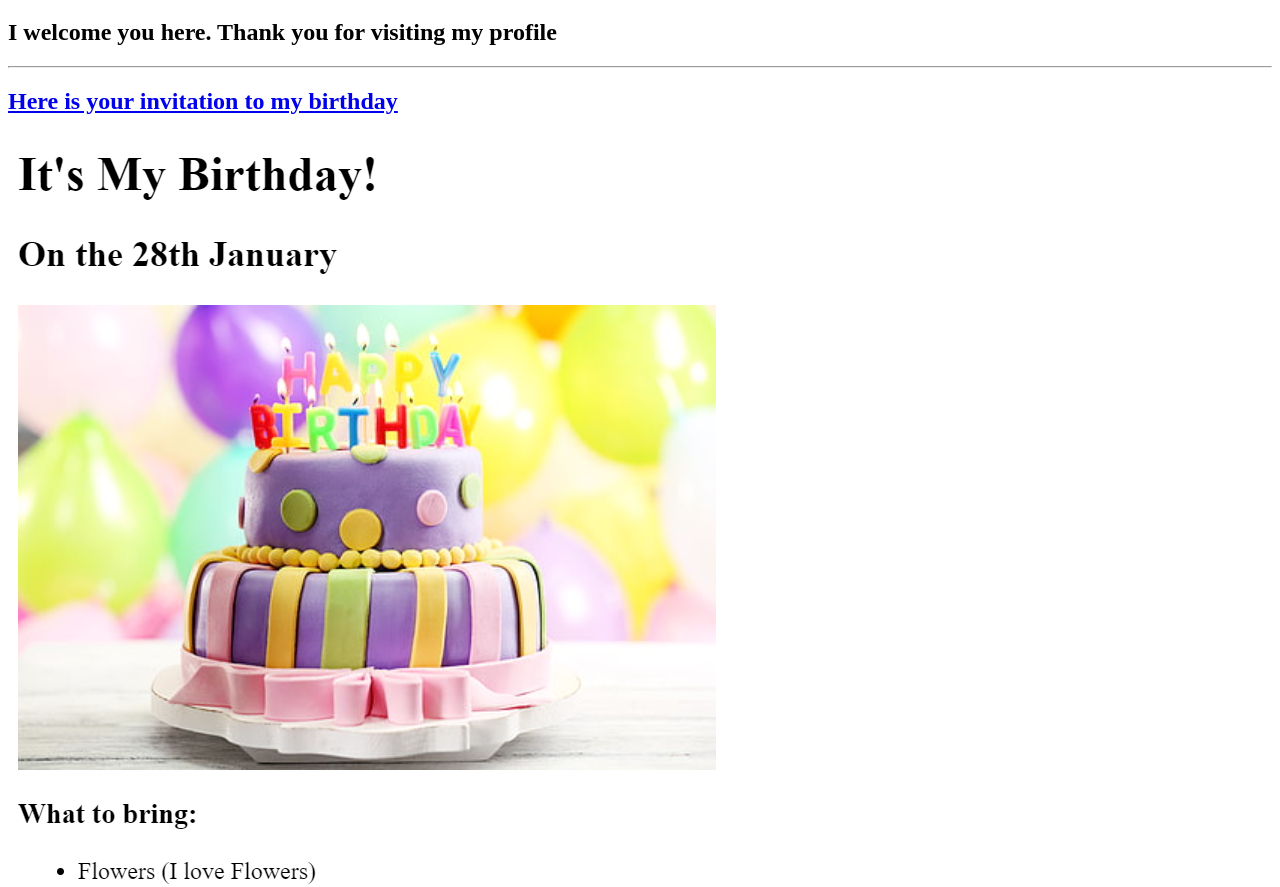
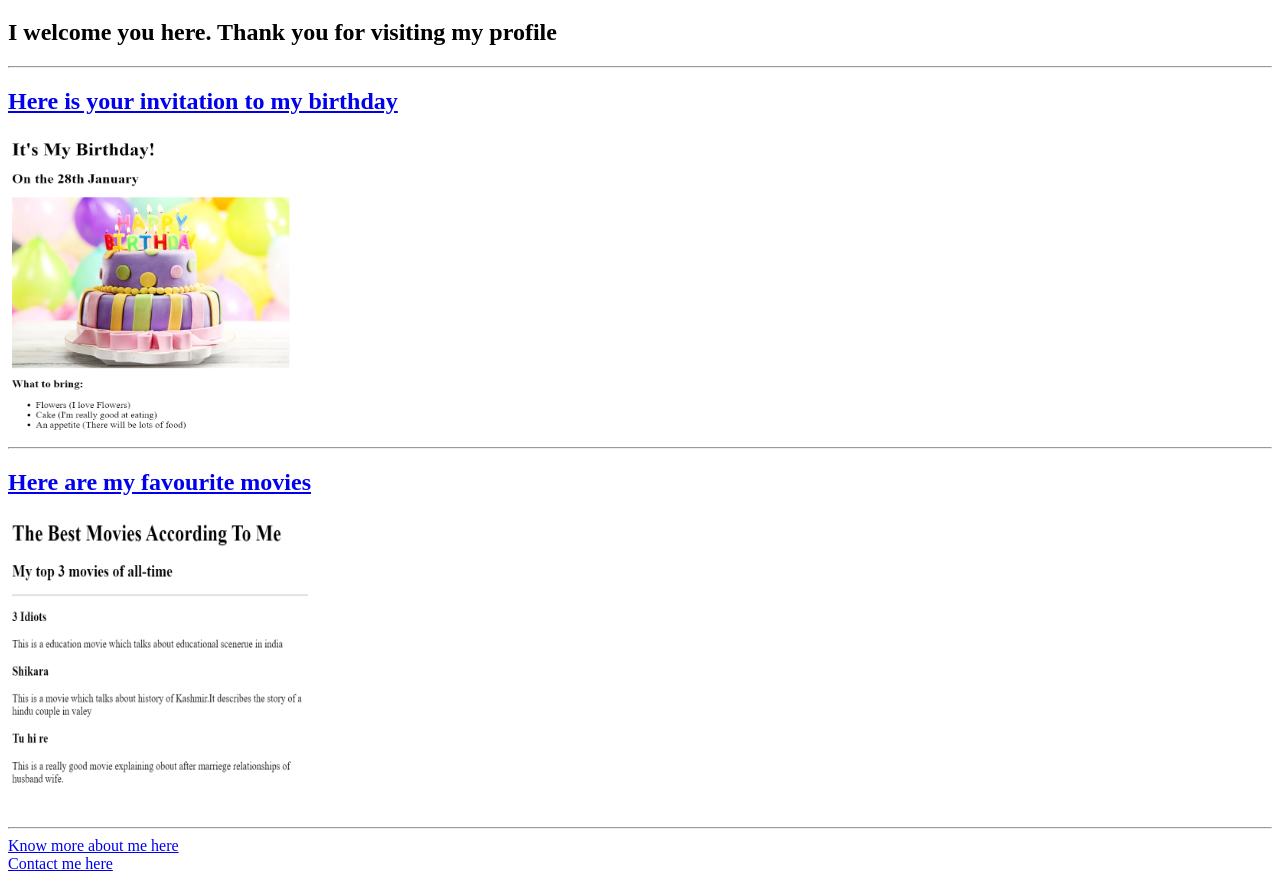
Before and after one commit to NSambhajiS/html-portfolio, a plain HTML site: page index.html in a window 1280 px wide. Shown: the part 61-948 px from the top of the page. Drawn offline with Linux system fonts and the light colour scheme.

Commit message:
Update index.html

```diff
--- a/index.html
+++ b/index.html
@@ -17,11 +17,11 @@
 <hr />
 <!-- TODO 5: Add a link to the project pages -->
 <h2><a href=".\public\birthday-invite.html">Here is your invitation to my birthday</a></h2>
-<img src=".\assets\images\Birthday.png" alt="Birthdat invitation" />
+<img src=".\assets\images\Birthday.png" width="300" height="300" alt="Birthdat invitation" />
 <hr />
 
 <h2><a href=".\public\movie-ranking.html">Here are my favourite movies</a></h2>
-<img src=".\assets\images\Movies.png" alt="Movie ranking" />
+<img src=".\assets\images\Movies.png" width="300" height="300" alt="Movie ranking" />
 <!-- TODO 6: Add images to show the project previews
 HINT for TODO 6: You can use the height attribute set to 200 to make the image smaller:
 https://developer.mozilla.org/en-US/docs/Web/HTML/Element/img#attr-height -->
```
